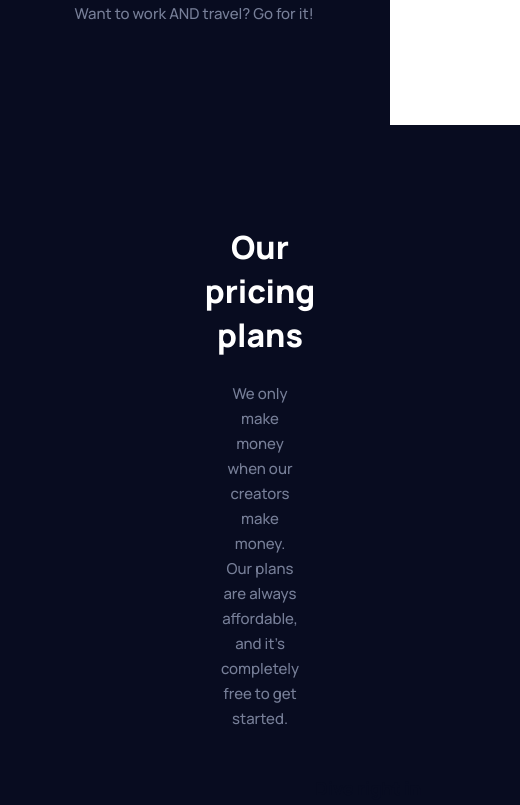
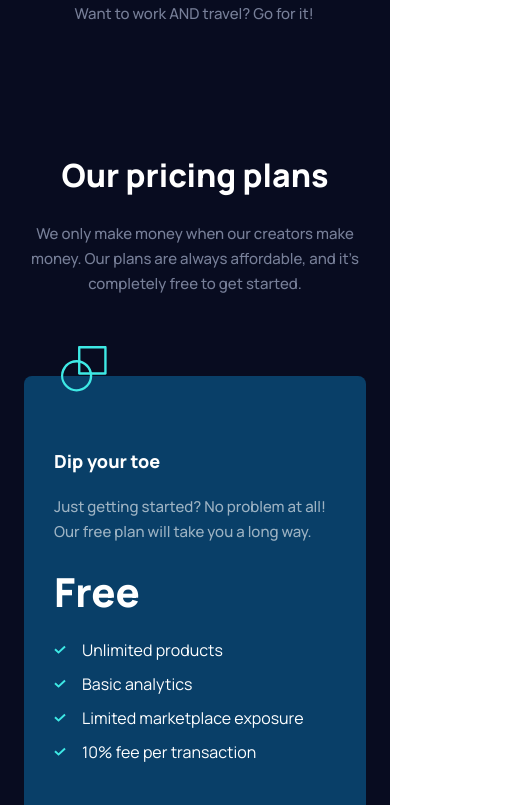
Before and after one commit to caarlosdamian/maker-pre-launch-landing-page, a React (Vite) app: page / in a window 390 px wide. Shown: the part 2025-2830 px from the top of the page, 520 px wide, since content can reach past the window. Built offline with nearby package versions, Linux system fonts and the light colour scheme.

Commit message:
added pricing section with responsive desing

```diff
--- a/src/components/subcriptionCard/SubcriptionCard.scss
+++ b/src/components/subcriptionCard/SubcriptionCard.scss
@@ -9,25 +9,37 @@
   align-items: flex-start;
   justify-content: center;
   flex-direction: column;
+  @media (max-width: 768px) {
+    padding: 38px;
+    margin-top: 0;
+  }
+
+  @media (max-width: 415px) {
+    height: 459px;
+    padding: 30px;
+  }
   gap: 20px;
   position: relative;
   cursor: pointer;
-  &:hover{
+  &:hover {
     transform: scale(1.05);
-    transition: all .20s ease-in-out;
+    transition: all 0.2s ease-in-out;
   }
   &.primary {
     background: $dark-blue;
     color: $white;
+    @media (max-width: 768px) {
+      margin-top: 80px;
+    }
   }
   &.secondary {
     background: $light-blue;
     color: $dark-black;
   }
 
-  .img-absolute{
+  .img-absolute {
     position: absolute;
-    top:-30px;
+    top: -30px;
     left: 37px;
   }
 
--- a/src/sections/subcription/Subcription.scss
+++ b/src/sections/subcription/Subcription.scss
@@ -4,6 +4,16 @@
   height: 900px;
   background-color: $dark-black;
   padding: 100px 260px 151px;
+
+  @media (max-width: 768px) {
+    padding: 120px 160px 120px;
+    height: 1500px;
+  }
+
+  @media (max-width: 415px) {
+    padding: 28px 24px 28px;
+    height: 1300px;
+  }
 
   .subcription__top-container {
     display: flex;
@@ -32,5 +42,11 @@
     align-items: center;
     justify-content: center;
     gap: 30px;
+
+    @media (max-width: 768px) {
+      flex-direction: column;
+      gap: 60px;
+    }
+
   }
 }
```
Also changed, not shown: 1 other file (tests, documents, lock files or other folders).
